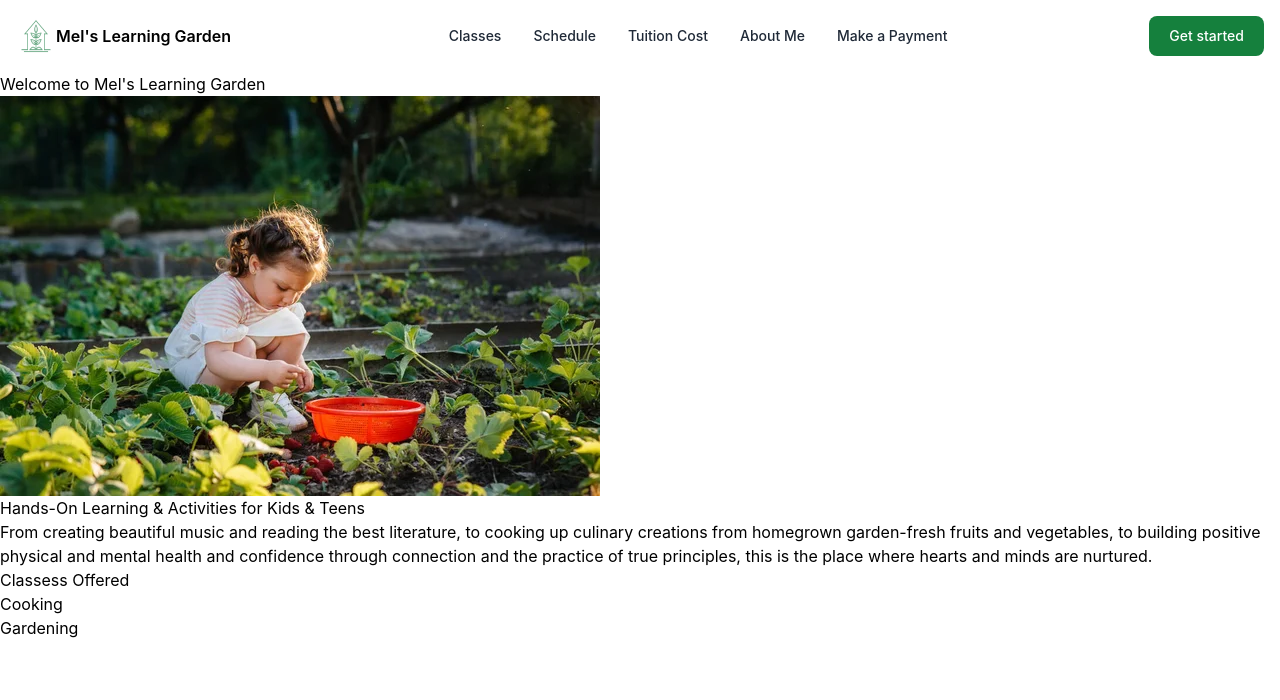
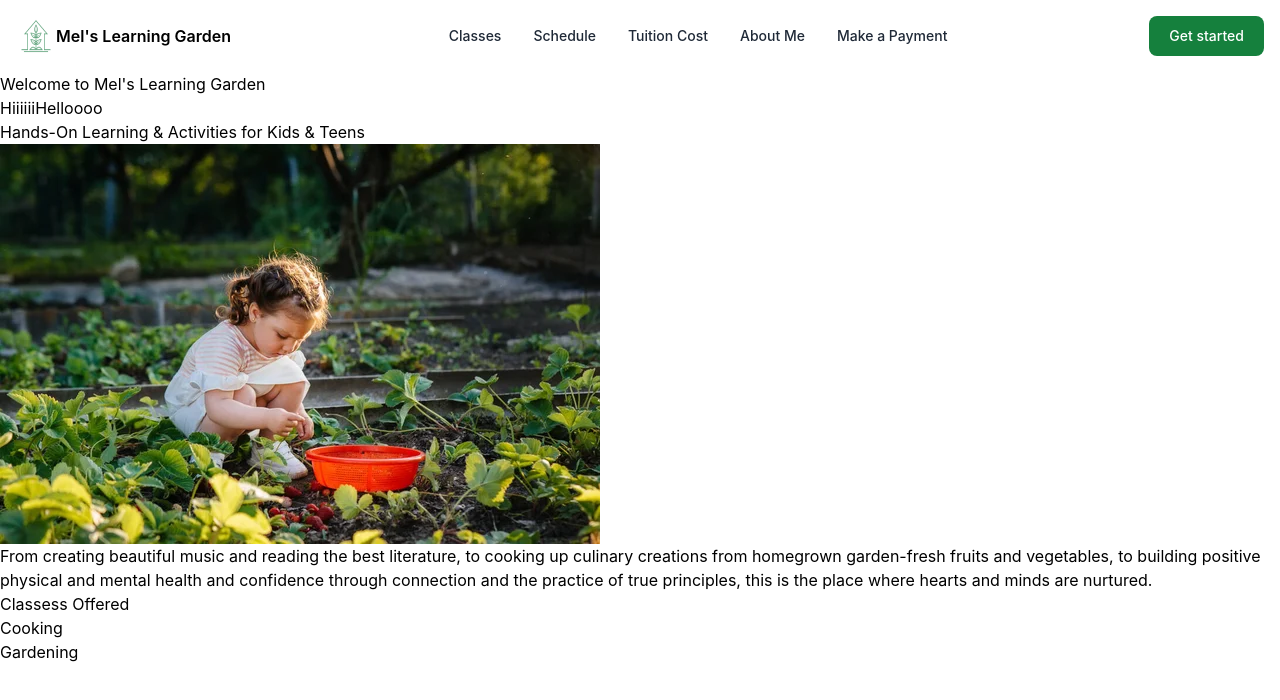
Before and after one commit to Shazammon/melslearninggarden, a React (Create React App) app: page / in a window 1280 px wide. Shown: the top 700 px of the page. Built offline with nearby package versions, Linux system fonts and the light colour scheme.

Commit message:
updated styling of home component

```diff
--- a/src/components/pages/Home.jsx
+++ b/src/components/pages/Home.jsx
@@ -6,14 +6,21 @@ export default function Home() {
     return (
       <>
         <p>Welcome to Mel's Learning Garden</p>
+        <div className="flex-testing">
+          <div className="flex-child">
+            <div>Hiiiiii</div>
+          </div>
+          <div className="flex-child">
+            <div>Helloooo</div>
+          </div>
+        </div>
+        <h3>Hands-On Learning & Activities for Kids & Teens</h3>
         <img
-
-            src='./gardening_preschool.jpg'
-            alt='preschooler gardening'
-            max-width='100%'
-            // height='auto'
+          src="./gardening_preschool.jpg"
+          alt="preschooler gardening"
+          className="yes"
+          // height='auto'
         />
-        <h3>Hands-On Learning & Activities for Kids & Teens</h3>
         <p>
           From creating beautiful music and reading the best literature, to
           cooking up culinary creations from homegrown garden-fresh fruits and
--- a/src/index.css
+++ b/src/index.css
@@ -17,5 +17,10 @@ code {
 }
 
 .yes {
-  max-height: 100%
+  max-width: 100%;
+  height: 100%
 }
+
+.flex-testing {
+  display: flex;
+}
```
